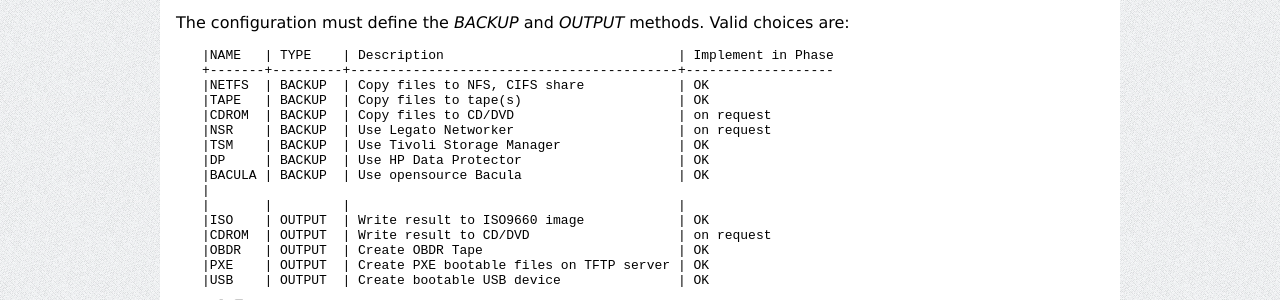
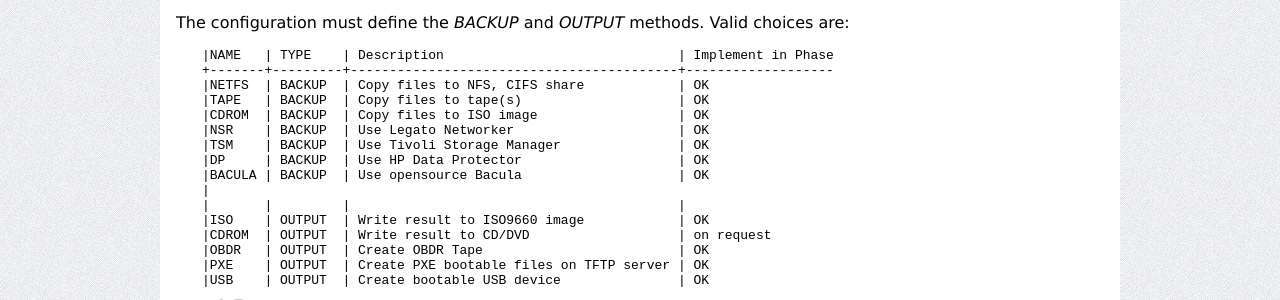
Before and after one commit to rear/rear.github.com, a Jekyll site: the page built from documentation/concept.md, in a window 1280 px wide and 900 px high, scrolled down 607 px. Shown: the part 212-512 px from the top of the window. Built offline with Jekyll 4.4.1, drawn with Linux system fonts in a browser that asks for light colours; comment, search, counter and statistics services are not loaded; some of the changed text lies outside the part shown.

```diff
--- a/documentation/concept.md
+++ b/documentation/concept.md
@@ -6,6 +6,7 @@ title: Relax-and-Recover concept
 ## Relax-and-Recover concept
 
 ### The Workflow System
+
 Rear is built as a modular framework. A call of *rear command* will invoke
 the following general workflow:
 
@@ -23,6 +24,7 @@ the following general workflow:
   4. Cleanup work area
 
 ### Workflow Make Rescue Media
+
 The application will have the following general workflow which is represented
 by appropriately named scripts in various subdirectories:
 
@@ -49,26 +51,25 @@ by appropriately named scripts in various subdirectories:
 
 The configuration must define the *BACKUP* and *OUTPUT* methods. Valid choices are:
 
-<pre>
-|NAME   | TYPE    | Description                              | Implement in Phase
-+-------+---------+------------------------------------------+-------------------
-|NETFS  | BACKUP  | Copy files to NFS, CIFS share            | OK
-|TAPE   | BACKUP  | Copy files to tape(s)                    | OK
-|CDROM  | BACKUP  | Copy files to CD/DVD                     | on request
-|NSR    | BACKUP  | Use Legato Networker                     | on request
-|TSM    | BACKUP  | Use Tivoli Storage Manager               | OK
-|DP     | BACKUP  | Use HP Data Protector                    | OK
-|BACULA | BACKUP  | Use opensource Bacula                    | OK
-|
-|       |         |                                          |
-|ISO    | OUTPUT  | Write result to ISO9660 image            | OK
-|CDROM  | OUTPUT  | Write result to CD/DVD                   | on request
-|OBDR   | OUTPUT  | Create OBDR Tape                         | OK
-|PXE    | OUTPUT  | Create PXE bootable files on TFTP server | OK
-|USB    | OUTPUT  | Create bootable USB device               | OK
-</pre>
+    |NAME   | TYPE    | Description                              | Implement in Phase
+    +-------+---------+------------------------------------------+-------------------
+    |NETFS  | BACKUP  | Copy files to NFS, CIFS share            | OK
+    |TAPE   | BACKUP  | Copy files to tape(s)                    | OK
+    |CDROM  | BACKUP  | Copy files to ISO image                  | OK
+    |NSR    | BACKUP  | Use Legato Networker                     | OK
+    |TSM    | BACKUP  | Use Tivoli Storage Manager               | OK
+    |DP     | BACKUP  | Use HP Data Protector                    | OK
+    |BACULA | BACKUP  | Use opensource Bacula                    | OK
+    |
+    |       |         |                                          |
+    |ISO    | OUTPUT  | Write result to ISO9660 image            | OK
+    |CDROM  | OUTPUT  | Write result to CD/DVD                   | on request
+    |OBDR   | OUTPUT  | Create OBDR Tape                         | OK
+    |PXE    | OUTPUT  | Create PXE bootable files on TFTP server | OK
+    |USB    | OUTPUT  | Create bootable USB device               | OK
 
 ### Workflow Recovery
+
 The result of the analysis is written into configuration files under
 '/etc/rear/recovery/'. This directory is copied together with the other
 Rear directories onto the rescue system where the same framework runs
@@ -102,6 +103,7 @@ are indeed the same):
      onto '/var/log/rear/' in the recovered system.
 
 ### FS layout
+
 Rear tries to be as much LSB complient as possible. Therefore rear will be
 installed into the usual locations:
 
@@ -220,20 +222,19 @@ installed into the usual locations:
     Finalization scripts
 
 ### Inter-module communication
+
 The various stages and modules communicate via standarized environment variables:
 
-<pre>
-|NAME             |TYPE         |Descriptions                         |Example
-+-----------------+-------------+-------------------------------------+-------------------------
-|CONFIG_DIR       |STRING (RO)  |Configuration dir                    |'/etc/rear/'
-|SHARE_DIR        |STRING (RO)  |Shared data dir                      |'/usr/share/rear/'
-|BUILD_DIR        |STRING (RO)  |Build directory                      |'/tmp/rear.$$/'
-|ROOTFS_DIR       |STRING (RO)  |Root FS directory for rescue system  |'/tmp/rear.$$/initrd/'
-|PROGS            |LIST         |Program files to copy                |+bash ip route grep ls+ ...
-|MODULES          |LIST         |Modules to copy                      |+af_unix e1000 ide-cd+ ...
-|COPY_AS_IS       |LIST         |Files (with path) to copy as-is      |'/etc/localtime' ...
-|....
-</pre>
+    |NAME             |TYPE         |Descriptions                         |Example
+    +-----------------+-------------+-------------------------------------+-------------------------
+    |CONFIG_DIR       |STRING (RO)  |Configuration dir                    |'/etc/rear/'
+    |SHARE_DIR        |STRING (RO)  |Shared data dir                      |'/usr/share/rear/'
+    |BUILD_DIR        |STRING (RO)  |Build directory                      |'/tmp/rear.$$/'
+    |ROOTFS_DIR       |STRING (RO)  |Root FS directory for rescue system  |'/tmp/rear.$$/initrd/'
+    |PROGS            |LIST         |Program files to copy                |+bash ip route grep ls+ ...
+    |MODULES          |LIST         |Modules to copy                      |+af_unix e1000 ide-cd+ ...
+    |COPY_AS_IS       |LIST         |Files (with path) to copy as-is      |'/etc/localtime' ...
+    |....
 
 RO means that the framework manages this variable and modules and methods shouldn't change it.
 
```
Also changed, not shown: other parts of documentation/concept.md (+4 -4 lines), download/index.md (+15 -16 lines).
